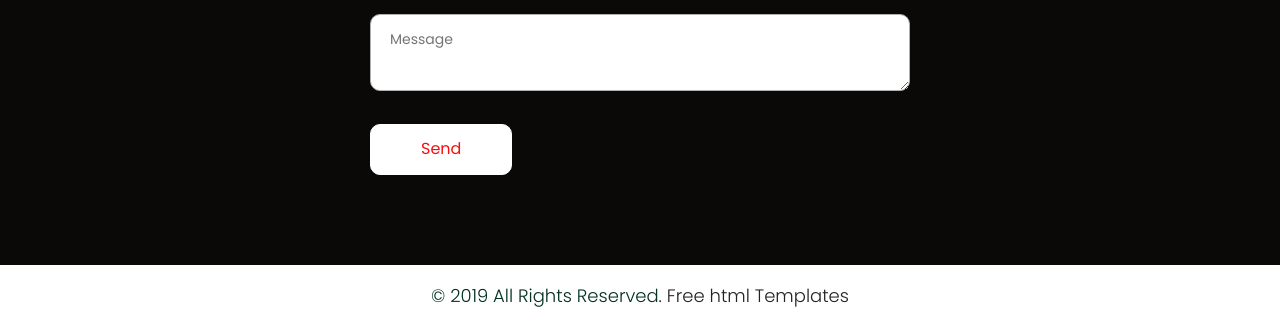
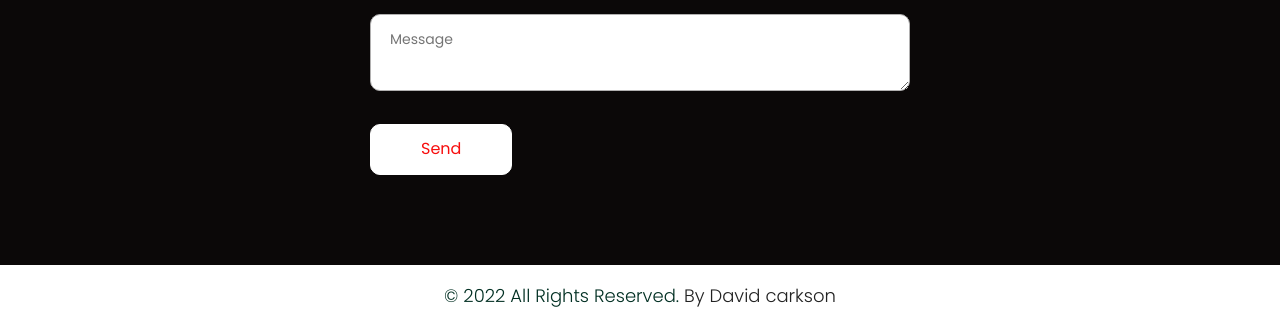
Before and after one commit to devcarkson/music-website, a plain HTML site: page blog.html in a window 1280 px wide. Shown: the part 2047-2374 px from the top of the page. Drawn offline with nearby package versions, Linux system fonts and the light colour scheme.

Commit message:
Update blog.html

```diff
--- a/blog.html
+++ b/blog.html
@@ -227,7 +227,7 @@
                 </div>
             </div>
             <div class="copyright">
-                <p>© 2019 All Rights Reserved. <a href="https://html.design/">Free html Templates</a></p>
+                <p>© 2022 All Rights Reserved. <a href="index.html">By David carkson</a></p>
             </div>
         </div>
     </footr>
```
